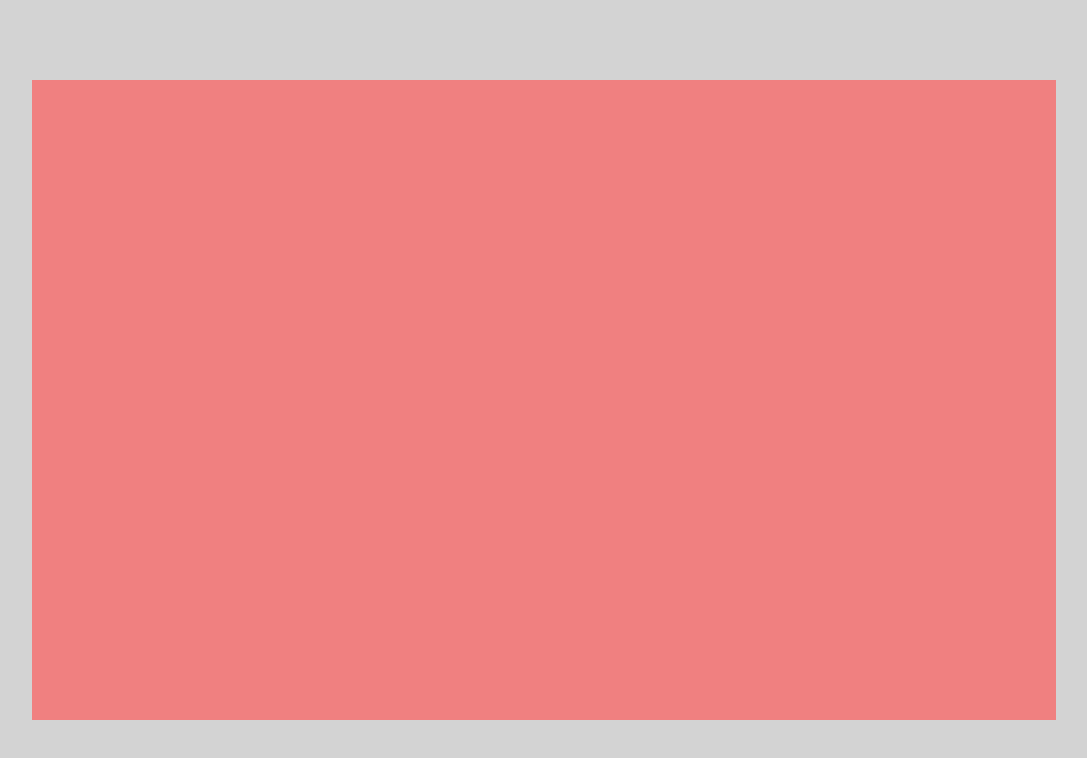
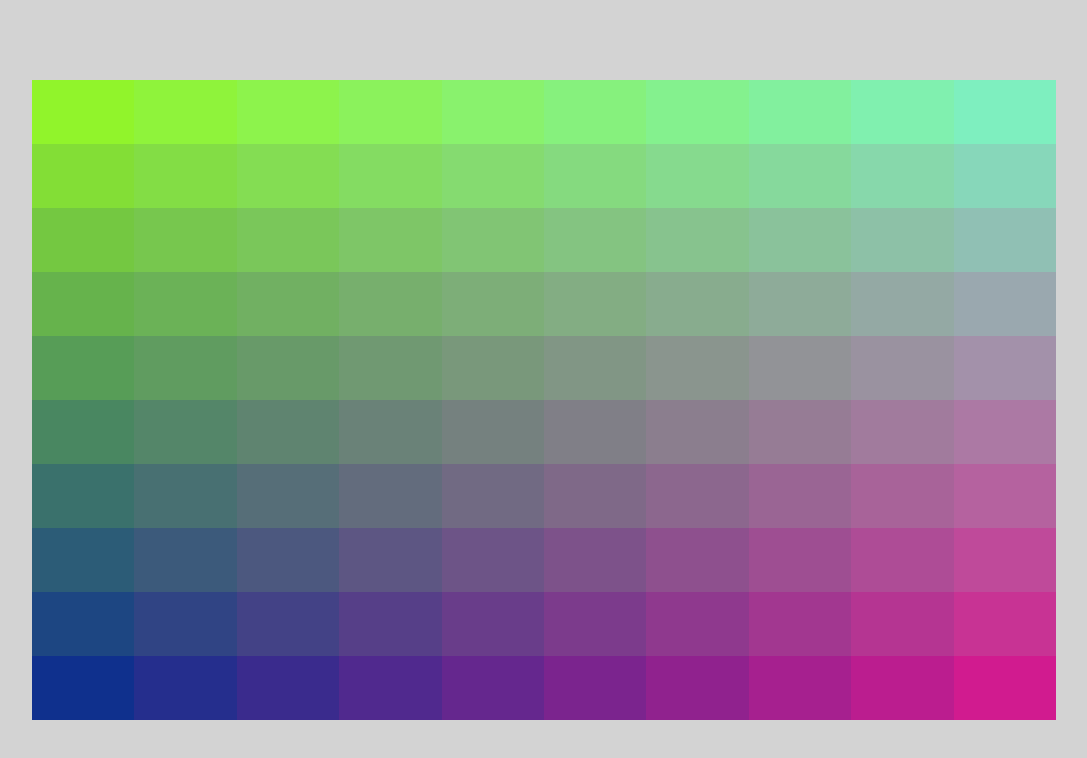
Before and after one commit to mdalzin/i-love-hue-clone, a React (Create React App) app: page / in a window 1280 px wide. Shown: the top 758 px of the page, without its empty margins (96-1183 px from the left). Built offline with nearby package versions, Linux system fonts and the light colour scheme.

Commit message:
Made tile grow on click

```diff
--- a/src/components/Board.tsx
+++ b/src/components/Board.tsx
@@ -1,9 +1,6 @@
 import { useEffect, useRef, useState } from "react";
-import styled, { CSSProperties } from "styled-components";
-import useElementEvent from "../hooks/useElementEvent";
-import useDocumentEvent from "../hooks/useDocumentEvent";
+import styled from "styled-components";
 import { color, Event } from "../types";
-import Cursor from "./Cursor";
 import Tile from "./Tile";
 import useWindowEvent from "../hooks/useWindowEvent";
 
@@ -83,20 +80,18 @@ export default function Board() {
 
   useEffect(() => {
     colorsRef.current = getBoardColors(rows, cols);
+    updateTileSize();
   }, [])
 
   const [tileSize, setTileSize] = useState([0, 0]);
 
-  useWindowEvent(Event.Resize, () => {
+  useWindowEvent(Event.Resize, updateTileSize);
+
+  function updateTileSize() {
     if (boardRef.current) {
       setTileSize([boardRef.current.offsetWidth / cols, boardRef.current.offsetHeight / rows]);
     }
-  });
-
-  // const style: CSSProperties = {
-  //   gridTemplateRows: `repeat(${rows}, 1fr)`,
-  //   gridTemplateColumns: `repeat(${cols}, 1fr)`
-  // };
+  }
 
   return (
     <Container ref={boardRef}>
--- a/src/components/Tile.tsx
+++ b/src/components/Tile.tsx
@@ -7,18 +7,28 @@ const Container = styled.div`
   position: absolute;
 `
 
+const clickedSizeIncrease = .3;
+
 export default function Tile({color, size, position}: {color: color, size: number[], position: number[]}) {
 
   const divRef = useRef<HTMLDivElement>(null);
 
   const isClicked = useIsClicked(divRef);
 
+  const clickedMultiplier = 1 + clickedSizeIncrease;
+
   const style: CSSProperties = {
-    background: isClicked ? 'transparent' : `rgb(${color.r},${color.g},${color.b})`,
-    width: size[0],
-    height: size[1],
+    zIndex: isClicked ? 1 : 0,
+    background: `rgb(${color.r},${color.g},${color.b})`,
+    width: isClicked ? clickedMultiplier* size[0] : size[0],
+    height: isClicked ? clickedMultiplier * size[1] : size[1],
     left: position[0] * size[0],
     top: position[1] * size[1]
+  }
+
+  if (isClicked) {
+    const resizeTranslation = (-50 * clickedSizeIncrease) / clickedMultiplier;
+    style.transform = `translate(${resizeTranslation}%,${resizeTranslation}%)`
   }
 
   return (
--- a/src/hooks/useElementEvent.tsx
+++ b/src/hooks/useElementEvent.tsx
@@ -6,7 +6,6 @@ export default function useElementEvent(element: React.RefObject<HTMLDivElement>
 
   function assignListener() {
     if (element.current) {
-      console.log('ahh');
       element.current.addEventListener(event, callback);
     }
   }
```
Also changed, not shown: src/components/Cursor.tsx (deleted, +0 -21 lines).
